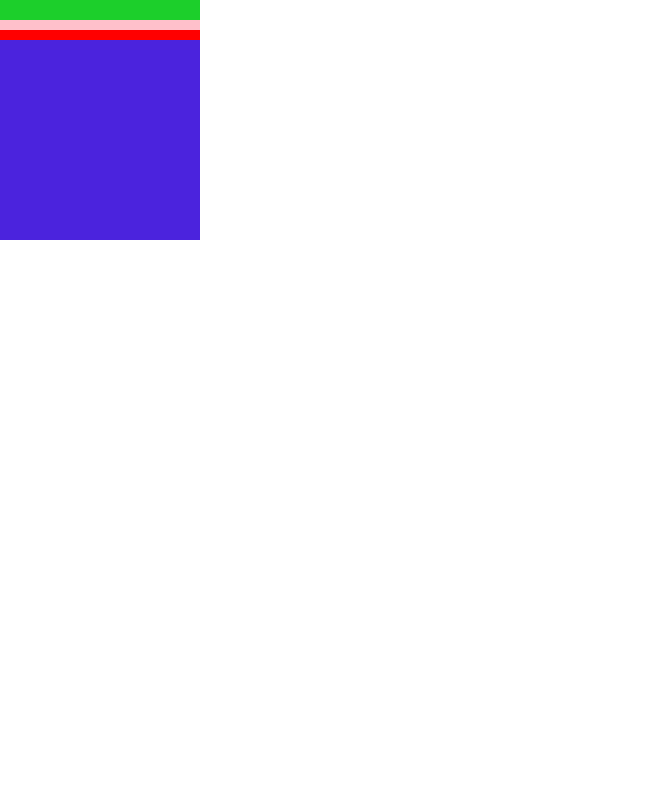
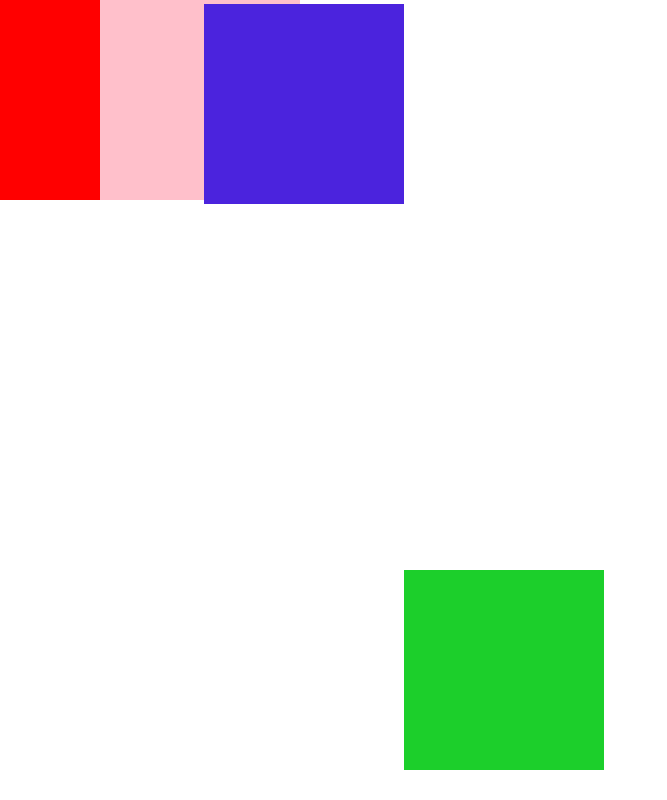
Before and after one commit to mawmfoziayaseen/12th-march-file, a plain HTML site: page Assignment_file/14th_March/index.html in a window 1280 px wide. Shown: the whole page, without its empty margins (0-667 px from the left). Drawn offline with Linux system fonts and the light colour scheme.

Commit message:
position types

```diff
--- a/Assignment_file/14th_March/style.css
+++ b/Assignment_file/14th_March/style.css
@@ -16,8 +16,9 @@
     height: 200px;
     background-color:pink;
     display: inline-block;
-    position: absolute;
-    top: 20px;
+    /* position: absolute; */
+    position: fixed;
+    left: 100px;
 
 
 }
@@ -26,8 +27,9 @@
     height: 200px;
     background-color: red;
     display: inline-block;
-    position: absolute;
-    top: 30px;
+    /* position: absolute; */
+    position: static;
+    top: 100px;
 
 
 }
@@ -36,8 +38,9 @@
     height: 200px;
     background-color: rgb(75, 35, 221);
     display: inline-block;
-    position: absolute;
-    /* position: sticky; */
+    /* position: absolute;  */
+     position: sticky;
+
     top: 40px;
 
 }
@@ -46,4 +49,6 @@
     height: 200px;
     background-color: rgb(28, 207, 43);
     display: inline-block;
+    position: absolute;
+    bottom: 30px;
 }
```
